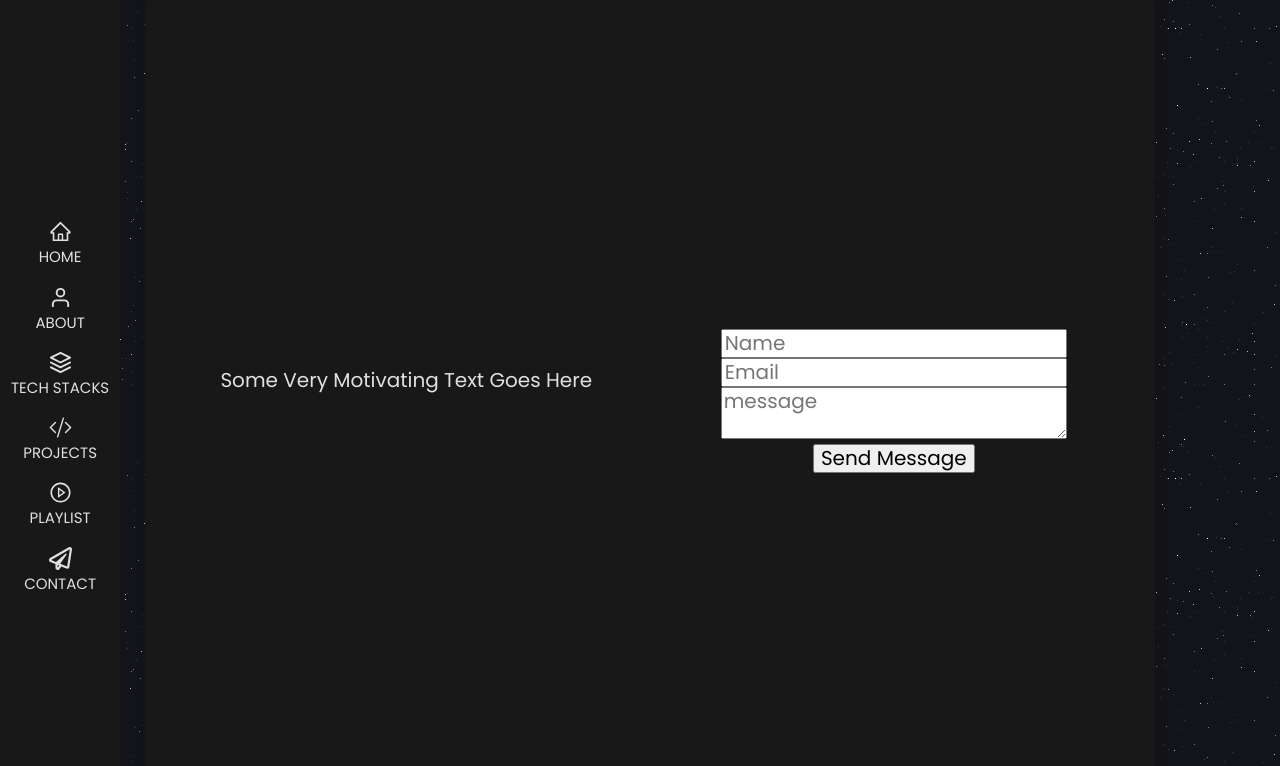
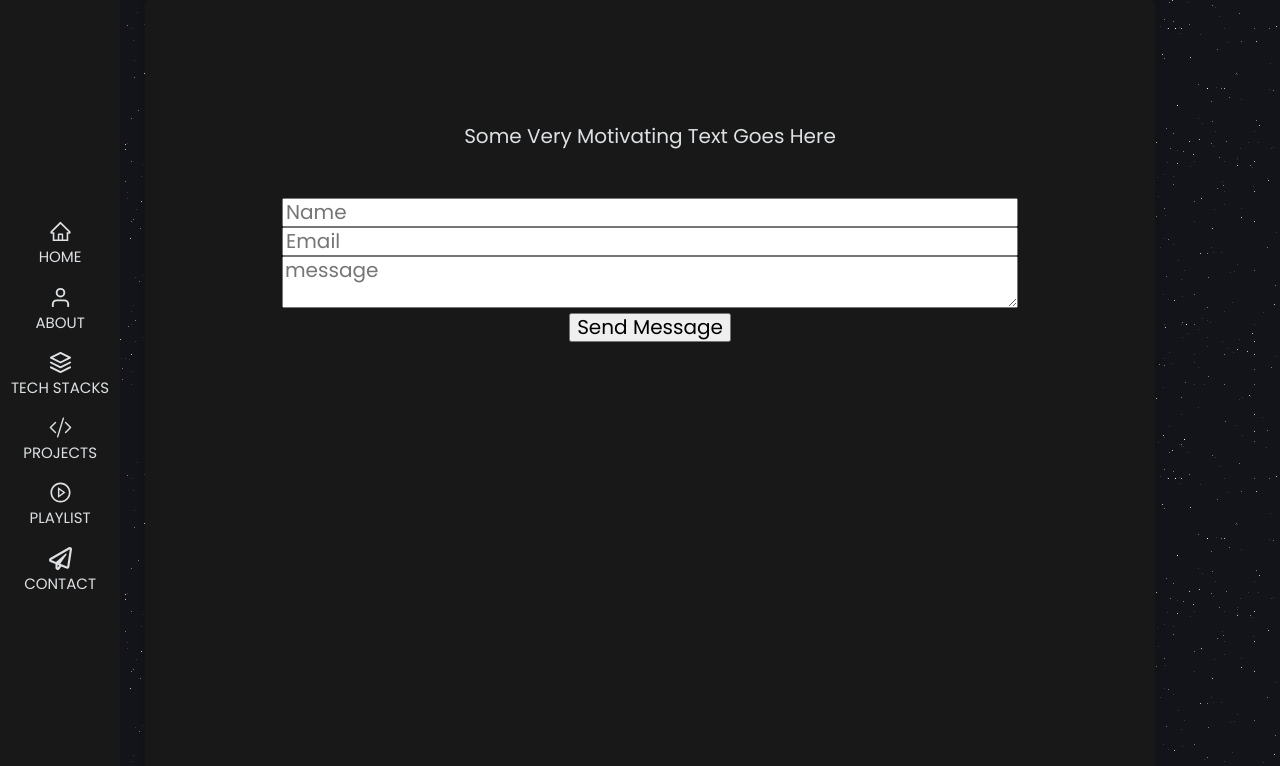
Before and after one commit to DineshS92/portfolio, a Gatsby site: page /contact in a window 1280 px wide. Shown: the top 766 px of the page. Built offline with nearby package versions, Linux system fonts and the light colour scheme; Gatsby itself is replaced by a stand-in of ours; no server answers.

Commit message:
remove grid layout

```diff
--- a/src/pages/contact.js
+++ b/src/pages/contact.js
@@ -5,32 +5,16 @@ const StyledContact = styled.div`
   text-align: center;
   width: 100%;
   height: 80%;
-  margin: 7rem 0;
-  display: grid;
-  gap: 1.5rem;
-  grid-template-columns: repeat(auto-fit, minmax(300px, 1fr));
-  align-content: center;
-  justify-content: center;
+  margin: 5rem 0;
   .distance {
-    padding: 4rem 2rem;
-    p {
-      margin: 0;
-    }
+    margin: 5rem 0;
   }
-  @media(max-width: 560px) {
-    height: unset;
-    height: 50%;
-    margin: 2rem 0;
-    align-content: center;
-    .distance {
-      padding: unset;
-      padding: 2rem;
-    }
+  @media screen and (max-width: 560px) {
+    margin: 0;
   }
 `;
 
 const StyledForm = styled.form`
-    /* /* height: 100%; */
     padding: 0 2rem;
     textarea, input {
       width: 80%;
@@ -39,6 +23,14 @@ const StyledForm = styled.form`
     }
     .courses {
       display: none;
+    }
+    @media screen and (max-width: 560px) {
+      padding: unset;
+      textarea, input {
+      width: 100%;
+      overflow: unset;
+      box-sizing: border-box;
+      }
     }
 `;
 
```
